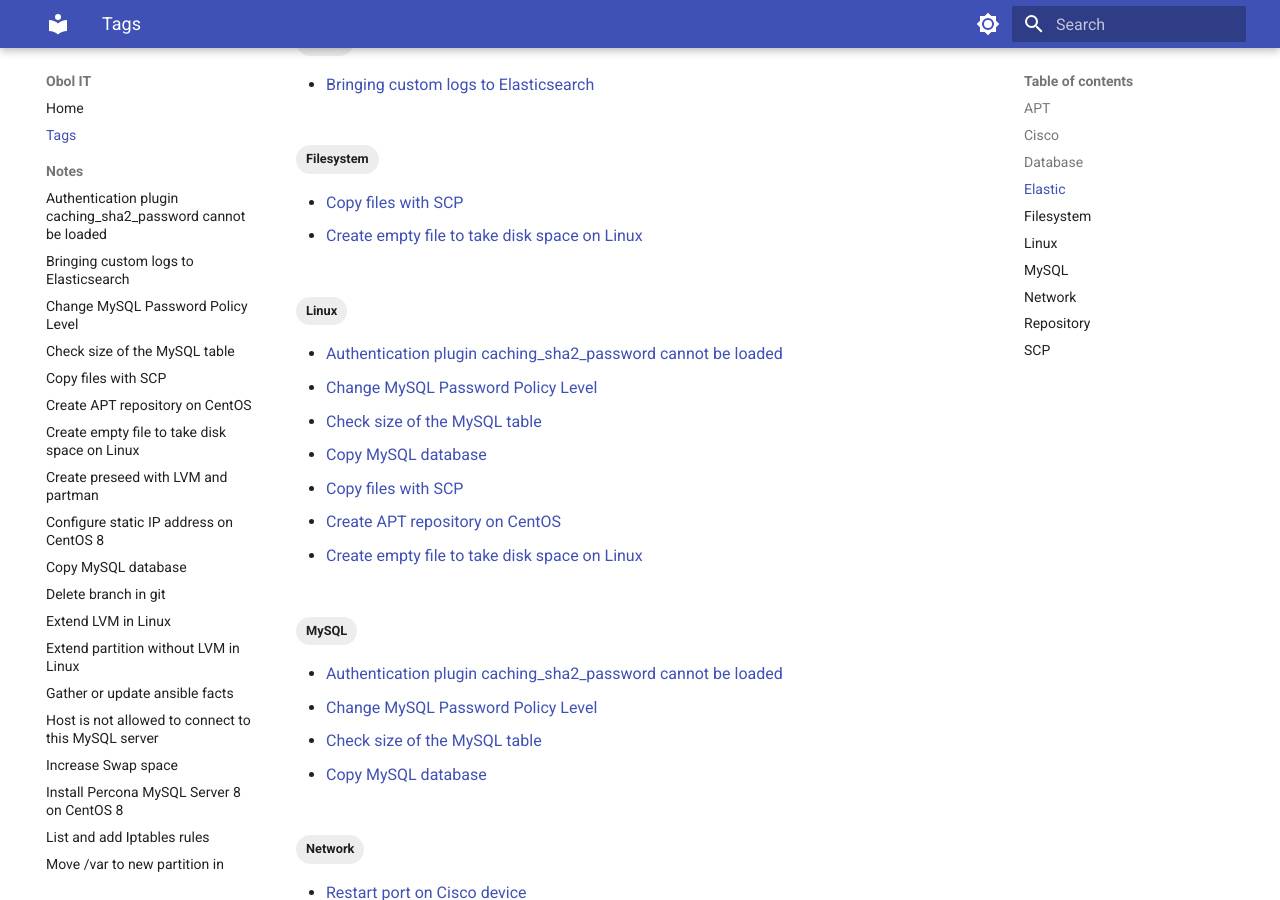
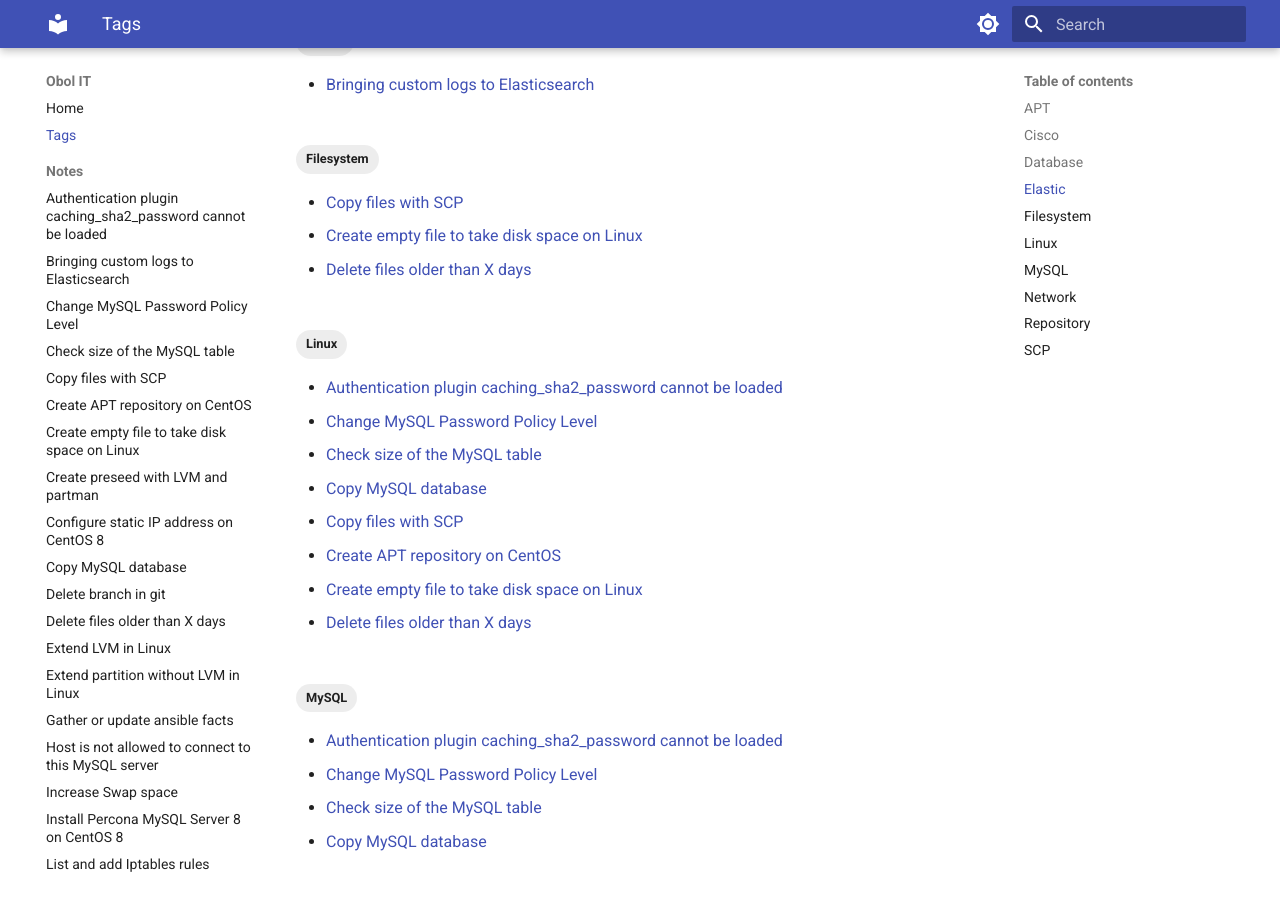
Before and after one commit to obol89/obol89.github.io, an MkDocs documentation site: the page built from docs/tags.md, in a window 1280 px wide and 900 px high, scrolled down 681 px. Built offline with MkDocs 1.6.1 and Material for MkDocs 9.7.7, drawn with Linux system fonts in a browser that asks for light colours.

Commit message:
find and delete

````diff
--- /dev/null
+++ b/docs/posts/find_delete_files.md
@@ -0,0 +1,21 @@
+---
+comments: true
+hide:
+    - footer
+tags:
+    - Filesystem
+    - Linux
+---
+# Delete files older than X days
+
+First let's list files to delete (older than 2 days):
+
+```bash
+find /home/user/some-folders-*/var/ -type f -name "*.log" -mtime +2
+```
+
+After confirming it is safe to delete, delete them:
+
+```bash
+find /home/trades/venus-AvkLinkServer-*/var/ -type f -name "*.log" -mtime +2 -exec rm {} \;
+```
--- a/mkdocs.yml
+++ b/mkdocs.yml
@@ -14,6 +14,7 @@ nav:
     - Configure static IP address on CentOS 8: posts/static_ip_centos8.md
     - Copy MySQL database: posts/copy_mysql_database.md
     - Delete branch in git: posts/delete_git_branch.md
+    - Delete files older than X days: posts/find_delete_files.md
     - Extend LVM in Linux: posts/extend_lvm_linux.md
     - Extend partition without LVM in Linux: posts/extending_disk_space_without_lvm.md
     - Gather or update ansible facts: posts/gather_ansible_facts.md
````
Also changed, not shown: docs/posts/dummy_file.md (+6 -0 lines).
